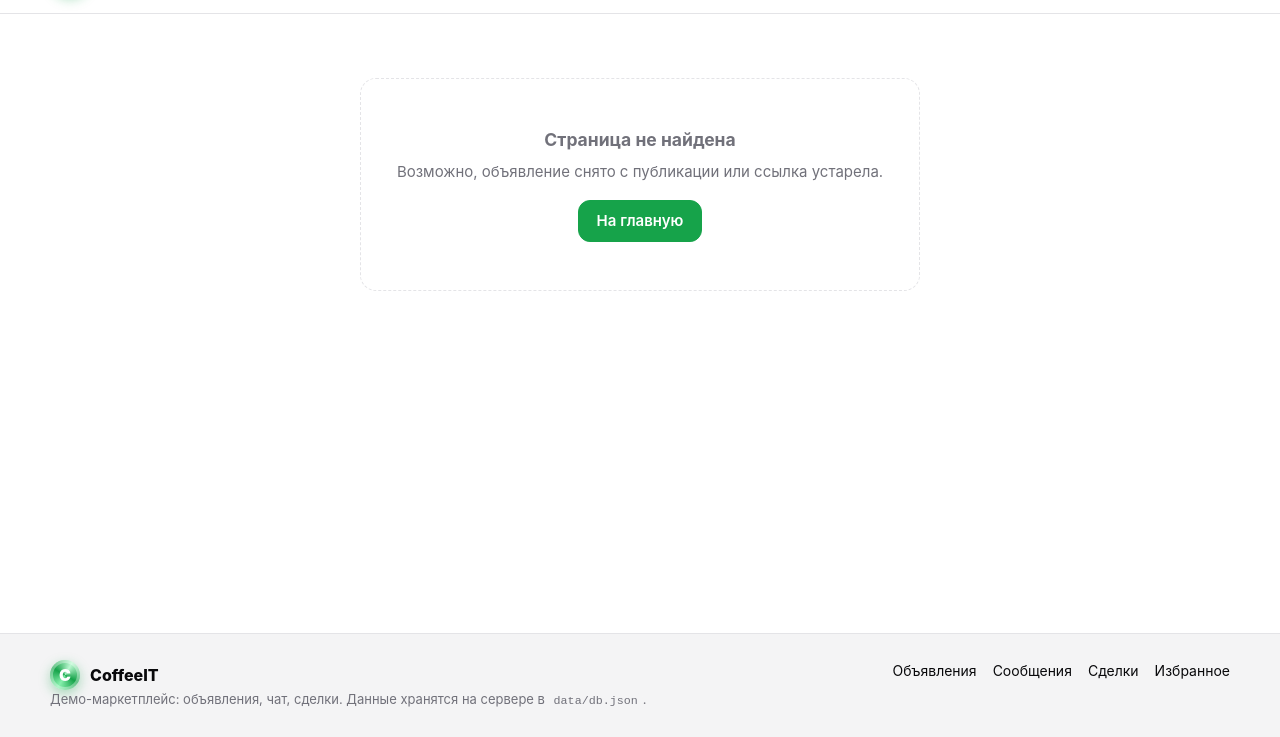
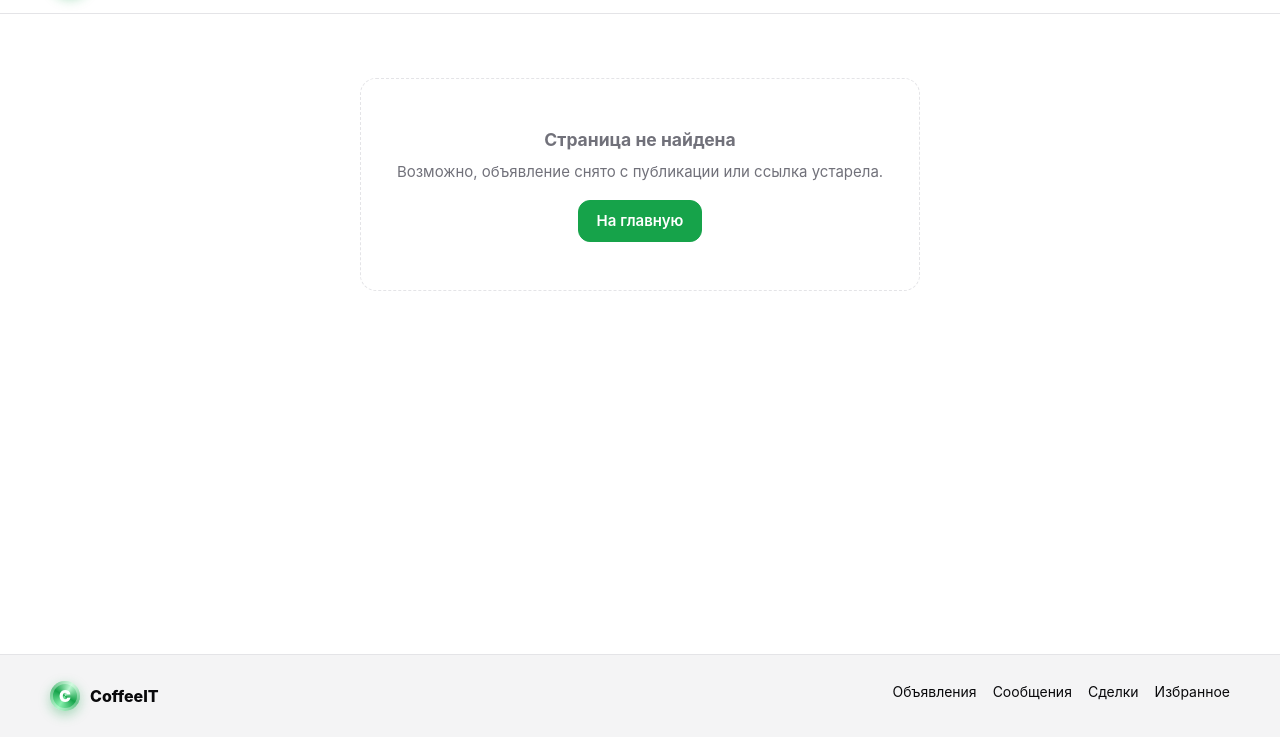
Before and after one commit to erlan56region/COFFEEITDOC, a website: page доска обьявления CoffeeIT/404.html in a window 1280 px wide. Shown: the part 63-800 px from the top of the page. Drawn offline with Linux system fonts and the light colour scheme.

Commit message:
Remove demo marketplace footer text
Co-authored-by: arena-agent <297053741+arena-agent@users.noreply.github.com>

```diff
--- a/доска обьявления CoffeeIT/404.html
+++ b/доска обьявления CoffeeIT/404.html
@@ -344,7 +344,6 @@ main:focus{outline:none}
   <div class="container footer-inner">
     <div>
       <div class="logo small"><span class="coin">C</span><span class="logo-text">CoffeeIT</span></div>
-      <p class="muted small">Демо-маркетплейс: объявления, чат, сделки. Данные хранятся на сервере в <code>data/db.json</code>.</p>
     </div>
     <div class="footer-links">
       <a href="/" data-link>Объявления</a>
```
Also changed, not shown: доска обьявления CoffeeIT/ad.html (+0 -1 lines), доска обьявления CoffeeIT/auth.html (+0 -1 lines), доска обьявления CoffeeIT/chats.html (+0 -1 lines), доска обьявления CoffeeIT/deals.html (+0 -1 lines), доска обьявления CoffeeIT/edit.html (+0 -1 lines), доска обьявления CoffeeIT/favorites.html (+0 -1 lines), доска обьявления CoffeeIT/index.html (+0 -1 lines), доска обьявления CoffeeIT/me.html (+0 -1 lines), доска обьявления CoffeeIT/my.html (+0 -1 lines), доска обьявления CoffeeIT/new.html (+0 -1 lines), доска обьявления CoffeeIT/public/index.html (+0 -1 lines), доска обьявления CoffeeIT/user.html (+0 -1 lines).
